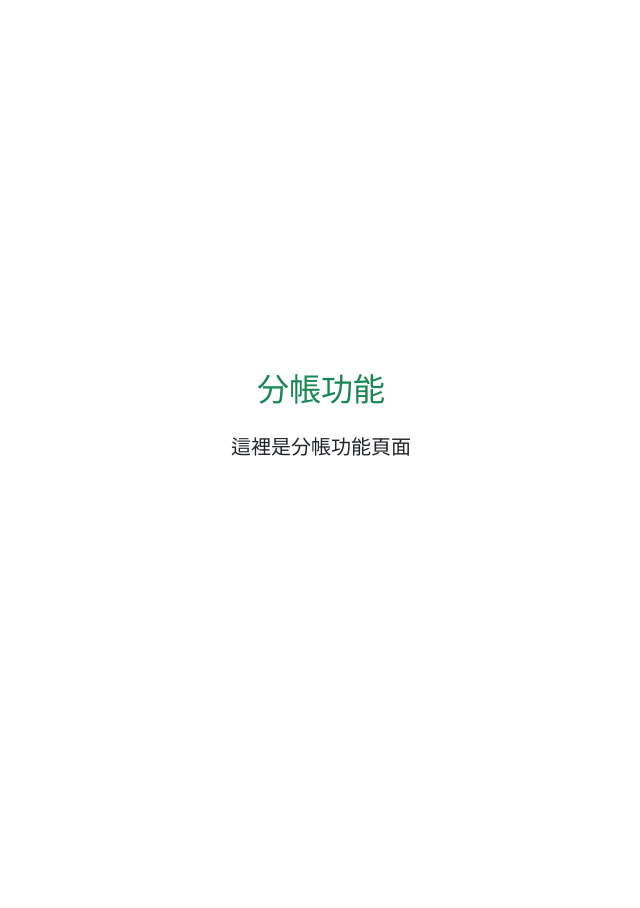
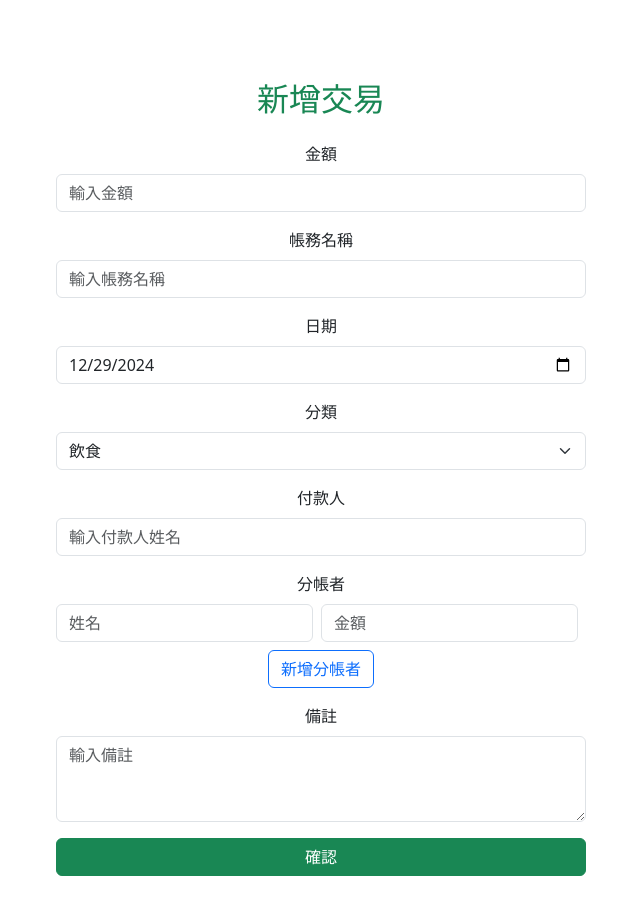
Before and after one commit to syushen92/DBMSFP, a React (Vite) app in the folder src/client/: page /accounting in a window 1280 px wide. Shown: the whole page, without its empty margins (319-959 px from the left). Before the commit the page ends 800 px from the top, so only its background shows below. Built offline with nearby package versions, Linux system fonts and the light colour scheme.

Commit message:
新增 Accounting Page 分帳功能

```diff
--- a/src/client/package.json
+++ b/src/client/package.json
@@ -26,6 +26,6 @@
     "globals": "^15.12.0",
     "typescript": "~5.6.2",
     "typescript-eslint": "^8.15.0",
-    "vite": "^6.0.1"
+    "vite": "^6.0.3"
   }
 }
--- a/src/client/src/App.tsx
+++ b/src/client/src/App.tsx
@@ -6,6 +6,7 @@ import SignUpPage from './pages/Login/SignUpPage';
 import HomePage from './pages/HomePage';
 import FriendListPage from './pages/Friend/FriendListPage';
 import AccountingPage from './pages/Accounting/AccountingPage';
+import SplitPage from './pages/Accounting/SplitPage';
 import './App.css';
 
 const App: React.FC = () => {
@@ -18,6 +19,7 @@ const App: React.FC = () => {
         <Route path="/homepage" element={<HomePage />} />
         <Route path="/friendlist" element={<FriendListPage />} />
         <Route path="/accounting" element={<AccountingPage />} />
+		<Route path="/split" element={<SplitPage />} />
       </Routes>
     </BrowserRouter>
   );
--- a/src/client/src/pages/Accounting/AccountingPage.tsx
+++ b/src/client/src/pages/Accounting/AccountingPage.tsx
@@ -1,11 +1,155 @@
-import React from 'react';
+import React, { useState } from 'react';
 
 const AccountingPage: React.FC = () => {
+  const [payer, setPayer] = useState('');
+  const [amount, setAmount] = useState('');
+  const [date, setDate] = useState(new Date().toISOString().split('T')[0]); // 預設為今天日期
+  const [splitters, setSplitters] = useState([{ name: '', amount: '' }]);
+  const [description, setDescription] = useState('');
+  const [category, setCategory] = useState('飲食'); // 預設分類
+  const [note, setNote] = useState(''); // 備註欄位
+
+  const handleAddSplitter = () => {
+    setSplitters([...splitters, { name: '', amount: '' }]);
+  };
+
+  const handleSplitterChange = (index: number, field: string, value: string) => {
+    const updatedSplitters = splitters.map((splitter, i) =>
+      i === index ? { ...splitter, [field]: value } : splitter
+    );
+    setSplitters(updatedSplitters);
+  };
+
+  const handleSubmit = () => {
+    const transactionData = {
+      payer,
+      amount,
+      date,
+      splitters,
+      description,
+      category,
+      note,
+    };
+    console.log('Transaction Data:', transactionData);
+    alert('Transaction Submitted!');
+  };
+
   return (
     <div className="container mt-5">
-      <h2 className="text-center text-success mb-4">分帳功能</h2>
-      <p className="lead text-center">這裡是分帳功能頁面</p>
-      {/* 可以在這裡加入表單或功能按鈕 */}
+      <h2 className="text-center text-success mb-4">新增交易</h2>
+
+      {/* 輸入金額 */}
+      <div className="mb-3">
+        <label className="form-label">金額</label>
+        <input
+          type="number"
+          className="form-control"
+          placeholder="輸入金額"
+          value={amount}
+          onChange={(e) => setAmount(e.target.value)}
+        />
+      </div>
+
+      {/* 輸入帳務名稱 */}
+      <div className="mb-3">
+        <label className="form-label">帳務名稱</label>
+        <input
+          type="text"
+          className="form-control"
+          placeholder="輸入帳務名稱"
+          value={description}
+          onChange={(e) => setDescription(e.target.value)}
+        />
+      </div>
+
+      {/* 選擇日期 */}
+      <div className="mb-3">
+        <label className="form-label">日期</label>
+        <input
+          type="date"
+          className="form-control"
+          value={date}
+          onChange={(e) => setDate(e.target.value)}
+        />
+      </div>
+
+      {/* 選擇分類 */}
+      <div className="mb-3">
+        <label className="form-label">分類</label>
+        <select
+          className="form-select"
+          value={category}
+          onChange={(e) => setCategory(e.target.value)}
+        >
+          <option value="飲食">飲食</option>
+          <option value="服飾">服飾</option>
+          <option value="交通">交通</option>
+          <option value="娛樂">娛樂</option>
+          <option value="其他">其他</option>
+        </select>
+      </div>
+
+      {/* 輸入付款人 */}
+      <div className="mb-3">
+        <label className="form-label">付款人</label>
+        <input
+          type="text"
+          className="form-control"
+          placeholder="輸入付款人姓名"
+          value={payer}
+          onChange={(e) => setPayer(e.target.value)}
+        />
+      </div>
+
+      {/* 分帳者 */}
+      <div className="mb-3">
+        <label className="form-label">分帳者</label>
+        {splitters.map((splitter, index) => (
+          <div key={index} className="d-flex mb-2">
+            <input
+              type="text"
+              className="form-control me-2"
+              placeholder="姓名"
+              value={splitter.name}
+              onChange={(e) =>
+                handleSplitterChange(index, 'name', e.target.value)
+              }
+            />
+            <input
+              type="number"
+              className="form-control me-2"
+              placeholder="金額"
+              value={splitter.amount}
+              onChange={(e) =>
+                handleSplitterChange(index, 'amount', e.target.value)
+              }
+            />
+          </div>
+        ))}
+        <button
+          className="btn btn-outline-primary"
+          onClick={handleAddSplitter}
+        >
+          新增分帳者
+        </button>
+      </div>
+
+      {/* 備註欄位 */}
+      <div className="mb-3">
+        <label className="form-label">備註</label>
+        <textarea
+          className="form-control"
+          rows={3}
+          placeholder="輸入備註"
+          value={note}
+          onChange={(e) => setNote(e.target.value)}
+        ></textarea>
+      </div>
+
+      {/* 確認按鈕 */}
+      <button className="btn btn-success w-100" onClick={handleSubmit}>
+        確認
+      </button>
     </div>
   );
 };
--- /dev/null
+++ b/src/client/src/pages/Accounting/SplitPage.tsx
@@ -0,0 +1,81 @@
+import React from 'react';
+import { useNavigate, useLocation } from 'react-router-dom';
+
+interface SplitDetails {
+  payer: string;
+  splitters: { name: string; amount: string }[];
+  totalAmount: string;
+  description: string;
+  date: string;
+}
+
+const SplitPage: React.FC = () => {
+  const navigate = useNavigate();
+  const location = useLocation();
+  const transactionDetails = location.state as SplitDetails;
+
+  return (
+    <div className="container mt-5">
+      <div className="text-center mb-4">
+        <h2 className="text-warning">Detail</h2>
+      </div>
+
+      {/* Group Name & Transaction Info */}
+      <div className="mb-3 text-center">
+        <div className="mb-1">GroupName-ChannelName</div>
+        <div className="d-flex justify-content-center align-items-center gap-3">
+          <div>
+            <strong>{transactionDetails.date}</strong>
+          </div>
+          <div>
+            <strong>${transactionDetails.totalAmount}</strong> {transactionDetails.description}
+          </div>
+        </div>
+      </div>
+
+      {/* Split Results */}
+      <div className="mb-4">
+        <h5>Split Result</h5>
+        <div className="border p-3 rounded">
+          {transactionDetails.splitters.map((splitter, index) => (
+            <div
+              key={index}
+              className="d-flex justify-content-between align-items-center mb-3"
+            >
+              <div className="d-flex align-items-center">
+                <div className="rounded-circle bg-secondary text-white text-center" style={{ width: '40px', height: '40px', lineHeight: '40px' }}>
+                  {transactionDetails.payer}
+                </div>
+                <span className="ms-2">${splitter.amount}</span>
+              </div>
+              <div className="arrow text-warning">→</div>
+              <div className="d-flex align-items-center">
+                <div className="rounded-circle bg-secondary text-white text-center" style={{ width: '40px', height: '40px', lineHeight: '40px' }}>
+                  {splitter.name}
+                </div>
+              </div>
+            </div>
+          ))}
+        </div>
+      </div>
+
+      {/* Confirm Button */}
+      <div className="text-center mb-4">
+        <button className="btn btn-warning px-4" onClick={() => navigate('/')}>
+          Confirm
+        </button>
+      </div>
+
+      {/* Search Section */}
+      <div className="border-top pt-3">
+        <p>搜尋分帳結果</p>
+        <ul>
+          <li>用 Transaction 的資料欄位查詢</li>
+          <li>依 User 名稱查詢</li>
+        </ul>
+      </div>
+    </div>
+  );
+};
+
+export default SplitPage;
```
Also changed, not shown: 1 other file (tests, documents, lock files or other folders).
